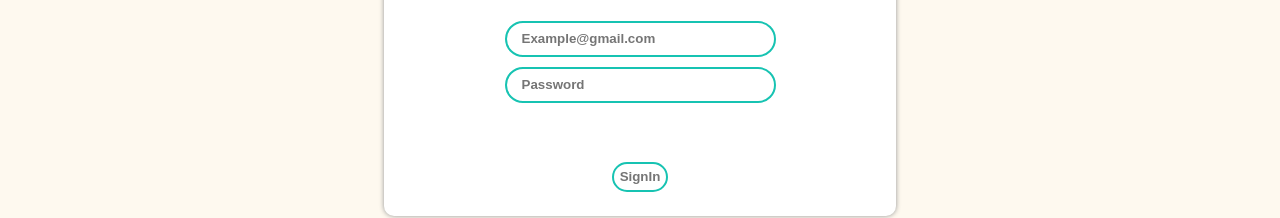
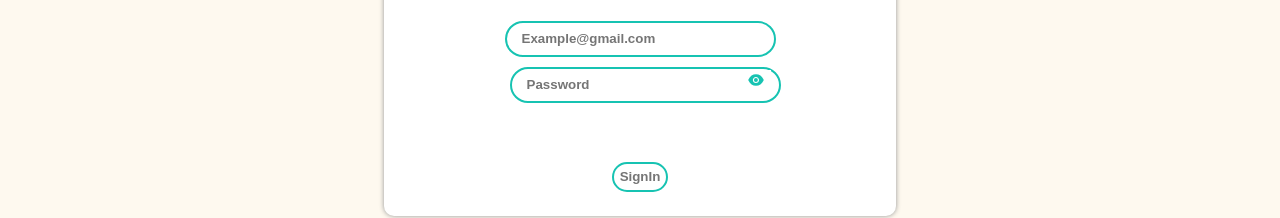
Before and after one commit to rami-monday/formaty, a React (Create React App) app: page /signIn in a window 1280 px wide. Shown: the part 374-592 px from the top of the page. Built offline with nearby package versions, Linux system fonts and the light colour scheme.

Commit message:
made the eye show password thing

```diff
--- a/src/components/pages/SignIn.jsx
+++ b/src/components/pages/SignIn.jsx
@@ -1,13 +1,14 @@
 import React, { useState } from "react";
 import { useNavigate } from "react-router-dom";
 import { SignInApiManager } from "../../services/user";
-import "../style/signIn.css"
-import Header from "../subComponents/Header"
+import "../style/signIn.css";
+import Header from "../subComponents/Header";
 import SecBtn from "../subComponents/SecBtn";
-
+import { AiFillEye, AiOutlineEyeInvisible } from "react-icons/ai";
 
 const SignIn = ({ saveUserLocally }) => {
   const [user, setUser] = useState({ email: "", password: "" });
+  const [passwordType, setPasswordType] = useState("password");
   const navigator = useNavigate();
 
   const handleClick = async function () {
@@ -26,6 +27,13 @@ const SignIn = ({ saveUserLocally }) => {
     const userTryingToLogin = { ...user };
     userTryingToLogin[property] = value;
     setUser(userTryingToLogin);
+  };
+  const togglePassword = () => {
+    if (passwordType === "password") {
+      setPasswordType("text");
+      return;
+    }
+    setPasswordType("password");
   };
   return (
     <div className="mainContainer">
@@ -48,7 +56,7 @@ const SignIn = ({ saveUserLocally }) => {
           />
           <br />
           <input
-            type="password"
+            type={passwordType}
             value={user.password}
             placeholder="Password"
             onChange={(e) => handleInput("password", e.target.value)}
@@ -58,14 +66,18 @@ const SignIn = ({ saveUserLocally }) => {
               }
             }}
           />
+          <button onClick={togglePassword} id="eyeIcon">
+            {passwordType === "password" ? (
+              <AiFillEye />
+            ) : (
+              <AiOutlineEyeInvisible />
+            )}
+          </button>
         </div>
-        {/* <div className="keepMeSignedInContainer">
-         <input type="checkbox" />
-         <span>Remember Me.</span>
-      </div> */}
-      <div className="logInBtnContainer">
-        <SecBtn btnText={"SignIn"} btnHandle={handleClick}> </SecBtn>
-      </div>
+
+        <div className="logInBtnContainer">
+          <SecBtn btnText={"SignIn"} btnHandle={handleClick}></SecBtn>
+        </div>
       </div>
     </div>
   );
--- a/src/components/style/signIn.css
+++ b/src/components/style/signIn.css
@@ -8,7 +8,7 @@ body {
   display: grid;
   grid-template-rows: 10% 90%;
   justify-items: center;
-    background-color: #FEF9EF;
+  background-color: #fef9ef;
 }
 
 .signIn {
@@ -28,7 +28,7 @@ body {
 
 .signIn {
   box-shadow: 0 0 5px #929292;
-    background-color: #FFF;
+  background-color: #fff;
   border-radius: 10px;
   margin-top: 12.5%;
   height: 350px;
@@ -39,11 +39,19 @@ body {
   height: 30px;
   margin-bottom: 10px;
   border-radius: 20px;
-    border: 2px solid #17C3B2;
+  border: 2px solid #17c3b2;
   padding-left: 15px;
   font-weight: bold;
 }
 
 .signInHeaderContainer {
-    color: #17C3B2;
+  color: #17c3b2;
 }
+#eyeIcon {
+  background-color: #fff;
+  border:#fff;
+  position: relative;
+  font-size: large;
+  color: #17c3b2;
+  margin-left: -40px;
+}
```
Lines whose indentation alone changed are shown as unchanged.
